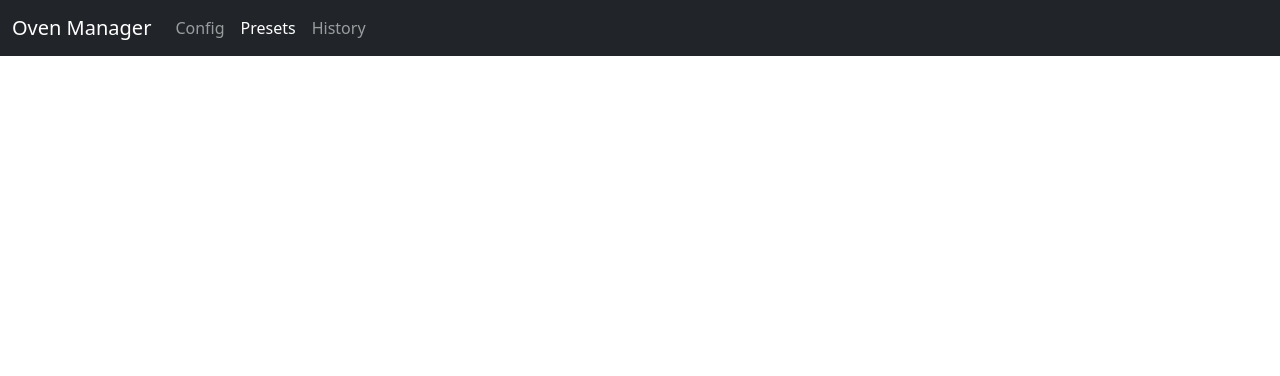
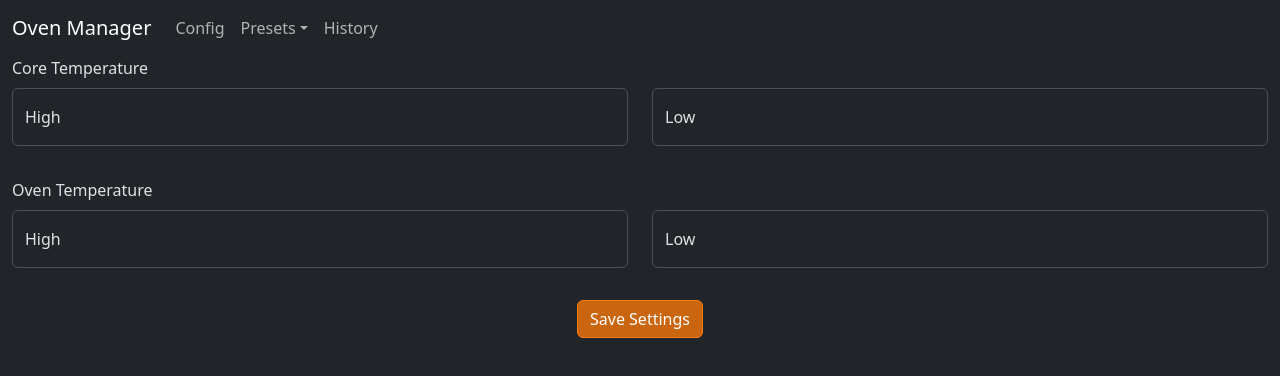
Before and after one commit to Jamman214/oven-manager, a React (Vite) app in the folder frontend/: page /presets/single in a window 1280 px wide. Shown: the top 376 px of the page. Built offline with nearby package versions, Linux system fonts and the light colour scheme.

Commit message:
added page for creating temperature presets, and modified styling

```diff
--- a/frontend/package.json
+++ b/frontend/package.json
@@ -14,7 +14,8 @@
         "react": "^19.0.0",
         "react-bootstrap": "^2.10.9",
         "react-dom": "^19.0.0",
-        "react-router-dom": "^7.3.0"
+        "react-router-dom": "^7.3.0",
+        "zod": "^3.24.2"
     },
     "devDependencies": {
         "@eslint/js": "^9.21.0",
@@ -25,6 +26,7 @@
         "eslint-plugin-react-hooks": "^5.1.0",
         "eslint-plugin-react-refresh": "^0.4.19",
         "globals": "^15.15.0",
+        "sass-embedded": "^1.86.0",
         "typescript": "~5.7.2",
         "typescript-eslint": "^8.24.1",
         "vite": "^6.2.0"
--- a/frontend/src/App.tsx
+++ b/frontend/src/App.tsx
@@ -4,22 +4,41 @@ import HomePage from "./pages/Home";
 import ConfigPage from "./pages/Config";
 import PresetsPage from "./pages/Presets";
 import HistoryPage from "./pages/History";
+import PresetSingle from "./pages/presets/Single";
+import { useEffect } from "react";
+
+import "./scss/app.scss";
+// import "./app.css";
 
 function App() {
+    useEffect(() => {
+        document.documentElement.setAttribute("data-bs-theme", "dark");
+    }, []);
+
     return (
         <BrowserRouter>
             <NavBar
                 brand={{ text: "Oven Manager", link: "/" }}
                 items={[
                     { text: "Config", link: "/config" },
-                    { text: "Presets", link: "/presets" },
+                    {
+                        text: "Presets",
+                        subitems: [
+                            { text: "Single", link: "/presets/single" },
+                            { text: "Multiple", link: "/presets/multiple" },
+                        ],
+                    },
                     { text: "History", link: "/history" },
                 ]}
             />
             <Routes>
                 <Route path="/" element={<HomePage />} />
                 <Route path="/config" element={<ConfigPage />} />
-                <Route path="/presets" element={<PresetsPage />} />
+                <Route path="/presets" element={<PresetsPage />}>
+                    <Route path="single" element={<PresetSingle />} />
+                    <Route path="multiple" element={<></>} />
+                </Route>
+
                 <Route path="/history" element={<HistoryPage />} />
             </Routes>
         </BrowserRouter>
--- a/frontend/src/components/NavBar.tsx
+++ b/frontend/src/components/NavBar.tsx
@@ -2,39 +2,73 @@ import Container from "react-bootstrap/Container";
 import Nav from "react-bootstrap/Nav";
 import Navbar from "react-bootstrap/Navbar";
 import { NavLink } from "react-router-dom";
+import { useState } from "react";
+import NavDropdown from "react-bootstrap/NavDropdown";
 
 interface TextRefPair {
     text: string;
     link: string;
 }
 
+interface TextRefPairDropdown {
+    text: string;
+    subitems: TextRefPair[];
+}
+
+type NavItem = TextRefPair | TextRefPairDropdown;
+
 interface Props {
     brand: TextRefPair;
-    items: TextRefPair[];
+    items: NavItem[];
 }
 
 function NavBar({ brand, items }: Props) {
+    const [expanded, setExpanded] = useState(false);
+
     return (
-        <Navbar
-            expand="lg"
-            className="bg-dark navbar-expand-sm"
-            data-bs-theme="dark"
-        >
+        <Navbar expand="sm" expanded={expanded}>
             <Container fluid>
-                <Navbar.Brand as={NavLink} to={brand.link}>
+                <Navbar.Brand
+                    as={NavLink}
+                    to={brand.link}
+                    onClick={() => setExpanded(false)}
+                >
                     {brand.text}
                 </Navbar.Brand>
 
-                <Navbar.Toggle aria-controls="basic-navbar-nav" />
+                <Navbar.Toggle
+                    aria-controls="navbar"
+                    onClick={() => setExpanded(!expanded)}
+                />
 
-                <Navbar.Collapse id="basic-navbar-nav">
-                    <Nav className="me-auto">
-                        {items.map((item: TextRefPair, index) => {
+                <Navbar.Collapse id="navbar">
+                    <Nav>
+                        {items.map((item: NavItem, i) => {
+                            if ("subitems" in item) {
+                                return (
+                                    <NavDropdown title={item.text} key={i}>
+                                        {item.subitems.map(
+                                            (subitem: TextRefPair, j) => {
+                                                return (
+                                                    <NavDropdown.Item
+                                                        as={NavLink}
+                                                        to={subitem.link}
+                                                        key={j}
+                                                    >
+                                                        {subitem.text}
+                                                    </NavDropdown.Item>
+                                                );
+                                            }
+                                        )}
+                                    </NavDropdown>
+                                );
+                            }
                             return (
                                 <Nav.Link
                                     as={NavLink}
                                     to={item.link}
-                                    key={index}
+                                    key={i}
+                                    onClick={() => setExpanded(false)}
                                 >
                                     {item.text}
                                 </Nav.Link>
--- a/frontend/src/pages/Presets.tsx
+++ b/frontend/src/pages/Presets.tsx
@@ -1,5 +1,12 @@
+import Container from "react-bootstrap/Container";
+import { Outlet } from "react-router-dom";
+
 function Presets() {
-    return <p>Presets</p>;
+    return (
+        <Container fluid>
+            <Outlet />
+        </Container>
+    );
 }
 
 export default Presets;
--- /dev/null
+++ b/frontend/src/pages/presets/Single.tsx
@@ -0,0 +1,199 @@
+import { useEffect, useState } from "react";
+import { number, z } from "zod";
+
+import { useForm } from "react-hook-form";
+import { zodResolver } from "@hookform/resolvers/zod";
+import Form from "react-bootstrap/Form";
+import Button from "react-bootstrap/Button";
+import Alert from "react-bootstrap/Alert";
+import FloatingLabel from "react-bootstrap/FloatingLabel";
+import Container from "react-bootstrap/Container";
+import Row from "react-bootstrap/Row";
+import Col from "react-bootstrap/Col";
+
+function getSchema() {
+    const minTemp = 0;
+    const maxTemp = 500;
+
+    const numSchema = z.preprocess(
+        (val) => (Number.isNaN(val) ? undefined : Number(val)), // Convert empty string to undefined
+        z.number().min(minTemp, "Too low").max(maxTemp, "Too high").optional()
+    );
+
+    return z
+        .object({
+            coreHigh: numSchema,
+            coreLow: numSchema,
+            ovenHigh: numSchema,
+            ovenLow: numSchema,
+        })
+        .superRefine((data, ctx) => {
+            if (data.coreLow && data.coreHigh && data.coreLow > data.coreHigh) {
+                ctx.addIssue({
+                    code: z.ZodIssueCode.custom,
+                    message: `Core High Temp must be greater than Core Low Temp.`,
+                    path: ["coreHigh"],
+                });
+                ctx.addIssue({
+                    code: z.ZodIssueCode.custom,
+                    message: `Core Low Temp must be lower than Core High Temp.`,
+                    path: ["coreLow"],
+                });
+            }
+        })
+        .superRefine((data, ctx) => {
+            if (data.ovenLow && data.ovenHigh && data.ovenLow > data.ovenHigh) {
+                ctx.addIssue({
+                    code: z.ZodIssueCode.custom,
+                    message: `Oven High Temp must be greater than Oven Low Temp.`,
+                    path: ["ovenHigh"],
+                });
+                ctx.addIssue({
+                    code: z.ZodIssueCode.custom,
+                    message: `Oven Low Temp must be lower than Oven High Temp.`,
+                    path: ["ovenLow"],
+                });
+            }
+        })
+        .superRefine((data, ctx) => {
+            if (data.ovenHigh && data.coreLow && data.ovenHigh > data.coreLow) {
+                ctx.addIssue({
+                    code: z.ZodIssueCode.custom,
+                    message: `Core temperature must be greater than Oven temperature.`,
+                    path: ["coreLow"],
+                });
+                ctx.addIssue({
+                    code: z.ZodIssueCode.custom,
+                    message: `Oven temperature must be lower than Core temperature.`,
+                    path: ["ovenHigh"],
+                });
+            }
+        });
+}
+
+function capitalise(word: string) {
+    return word.charAt(0).toUpperCase() + word.slice(1);
+}
+
+function PresetSingle() {
+    const sectors = ["core", "oven"] as const;
+    type Sector = (typeof sectors)[number];
+
+    const limits = ["High", "Low"] as const;
+    type Limit = (typeof limits)[number];
+
+    type SectorLimit = `${Sector}${Limit}`;
+    const sectorLimits = [
+        "coreHigh",
+        "coreLow",
+        "ovenHigh",
+        "ovenLow",
+    ] as SectorLimit[];
+
+    const createSectorLimit = (sector: Sector, limit: Limit): SectorLimit => {
+        return `${sector}${limit}`;
+    };
+
+    const {
+        register,
+        handleSubmit,
+        formState: { errors },
+        watch,
+        trigger,
+    } = useForm({
+        resolver: zodResolver(getSchema()),
+        mode: "onChange",
+    });
+
+    const coreHighValue = watch("coreHigh");
+    useEffect(() => {
+        trigger("coreLow");
+        console.log(coreHighValue);
+    }, [coreHighValue, trigger]);
+
+    const coreLowValue = watch("coreLow");
+    useEffect(() => {
+        trigger("coreHigh");
+        trigger("ovenHigh");
+    }, [coreLowValue, trigger]);
+
+    const ovenHighValue = watch("ovenHigh");
+    useEffect(() => {
+        trigger("ovenLow");
+        trigger("coreLow");
+    }, [ovenHighValue, trigger]);
+
+    const ovenLowValue = watch("ovenLow");
+    useEffect(() => {
+        trigger("ovenHigh");
+    }, [ovenLowValue, trigger]);
+
+    const onSubmit = (data: {
+        coreHigh?: number;
+        coreLow?: number;
+        ovenHigh?: number;
+        ovenLow?: number;
+    }) => {
+        console.log("Submitted data:", data);
+    };
+
+    const handleSubmitWrapper = (e: React.FormEvent<HTMLFormElement>) => {
+        handleSubmit(onSubmit)(e);
+    };
+
+    const temperatureInputs = (sector: Sector) => {
+        return limits.map((limit: Limit, i) => {
+            const field = createSectorLimit(sector, limit);
+            const fieldError = errors[field];
+            return (
+                <Col md={6} key={i}>
+                    <FloatingLabel
+                        controlId={"floatingInput-" + field}
+                        label={limit}
+                        className="mb-3 text-center"
+                    >
+                        <Form.Control
+                            type="number"
+                            placeholder=" "
+                            {...register(field, { valueAsNumber: true })}
+                            isInvalid={!!fieldError}
+                            required
+                        />
+
+                        {fieldError && (
+                            <Alert variant="danger">{fieldError.message}</Alert>
+                        )}
+                    </FloatingLabel>
+                </Col>
+            );
+        });
+    };
+
+    const coreAndOvenInputs = sectors.map((sector: Sector, i) => {
+        return (
+            <Form.Group className="mb-3" key={i}>
+                <Row>
+                    <Col>
+                        <Form.Label>
+                            {capitalise(sector)} Temperature
+                        </Form.Label>
+                    </Col>
+                </Row>
+                <Row>{temperatureInputs(sector)}</Row>
+            </Form.Group>
+        );
+    });
+
+    return (
+        <Form onSubmit={handleSubmitWrapper}>
+            {coreAndOvenInputs}
+            <Row className="d-flex justify-content-center">
+                <Col xs={6} className="text-center">
+                    <Button type="submit">Save Settings</Button>
+                </Col>
+            </Row>
+        </Form>
+    );
+}
+
+export default PresetSingle;
--- /dev/null
+++ b/frontend/src/scss/App.scss
@@ -0,0 +1,30 @@
+@import "../../node_modules/bootstrap/scss/bootstrap";
+
+.form-control:focus,
+.navbar-brand:focus-visible,
+.nav-link:focus-visible {
+    border: 1px solid $orange-400;
+    border-radius: var(--bs-border-radius);
+    outline: None;
+    box-shadow: 0px 0px 10px 5px $orange-800;
+}
+
+.btn[type="submit"] {
+    background: $orange-600;
+    border: 1px solid $orange-500;
+
+    &:focus,
+    &:hover {
+        border: 1px solid $orange-400;
+        border-radius: var(--bs-border-radius);
+        outline: None;
+        box-shadow: 0px 0px 10px 5px $orange-800;
+    }
+    &:active {
+        background: $orange-500;
+        border: 1px solid $orange-300;
+        border-radius: var(--bs-border-radius);
+        outline: None;
+        box-shadow: 0px 0px 10px 5px $orange-700;
+    }
+}
```
Also changed, not shown: 1 other file (tests, documents, lock files or other folders).
